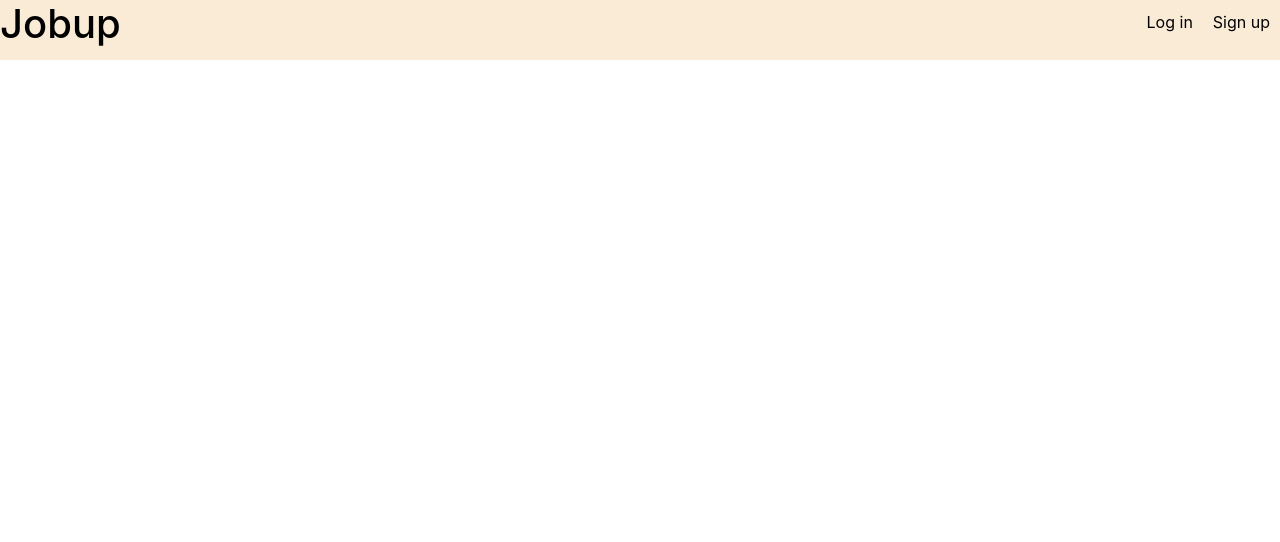
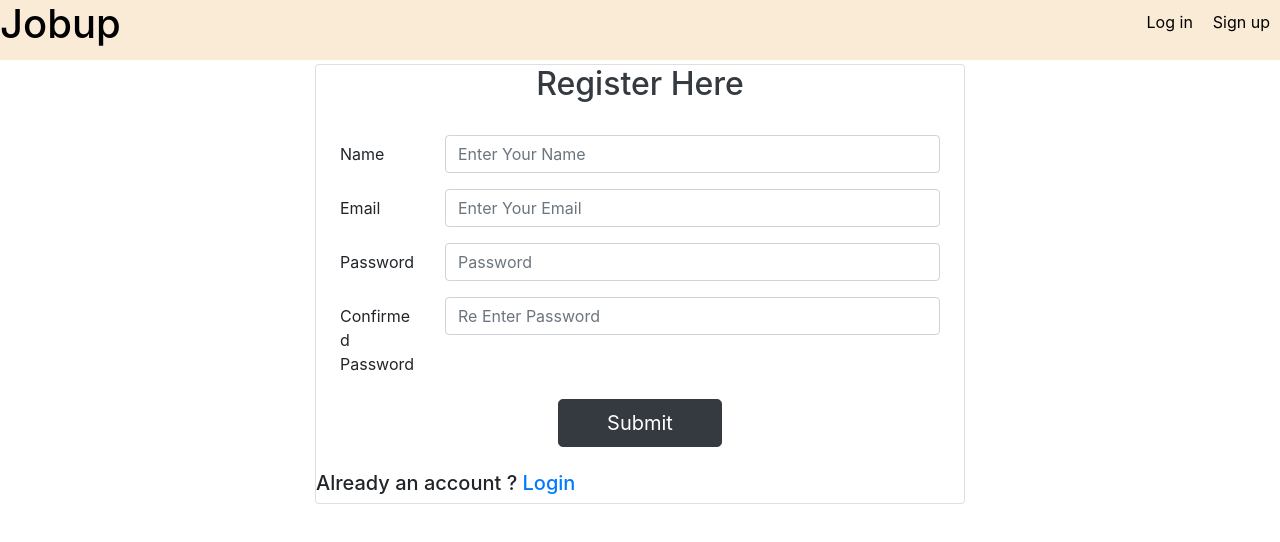
Before and after one commit to raju-ahammad/MERN-Auth-with-google, a React (Create React App) app in the folder client/: page /register in a window 1280 px wide. Shown: the top 542 px of the page. Built offline with nearby package versions, Linux system fonts and the light colour scheme.

Commit message:
implemet active email

```diff
--- a/client/src/Components/body/Body.jsx
+++ b/client/src/Components/body/Body.jsx
@@ -1,12 +1,17 @@
 import React from 'react'
 import { Route, Switch } from 'react-router-dom'
+import ActivationMail from './login/ActivationMail'
 import Login from './login/Login'
+import Register from './login/Register'
 
 const Body = () => {
     return (
         <section>
             <Switch>
                 <Route path="/login" component={ Login } exact />
+                <Route path="/register" component={ Register } exact />
+
+                <Route path="/user/activate/:activation_token" component={ ActivationMail } exact />
             </Switch>
         </section>
     )
--- /dev/null
+++ b/client/src/Components/body/login/ActivationMail.jsx
@@ -0,0 +1,34 @@
+import axios from 'axios'
+import React, { useEffect, useState } from 'react'
+import { useParams } from 'react-router-dom'
+import { showErrorMessage, showSuccessMessage } from '../notification/Notification'
+
+function ActivationEmail() {
+    const {activation_token} = useParams()
+    const [err, setErr] = useState('')
+    const [success, setSuccess] = useState('')
+
+    useEffect(() => {
+        if(activation_token){
+            const activationEmail = async () => {
+                try {
+                    const res = await axios.post('/user/activation', {activation_token})
+                    setSuccess(res.data.msg)
+                    console.log(res);
+                } catch (err) {
+                    err.response.data.msg && setErr(err.response.data.msg)
+                }
+            }
+            activationEmail()
+        }
+    },[activation_token])
+    console.log(success);
+    return (
+        <div className="active_page">
+            {err && showErrorMessage(err)}
+            {success && showSuccessMessage(success)}
+        </div>
+    )
+}
+
+export default ActivationEmail
--- a/client/src/Components/body/login/Login.jsx
+++ b/client/src/Components/body/login/Login.jsx
@@ -69,7 +69,7 @@ const Login = () => {
             <h6> <Link to="/forgot_password">Forgot password</Link> </h6>
         </div>
         </form>
-
+        <h5> Dont have Account ? <Link to="/register"> Register </Link> </h5>
       </div>
     </div>
   </div>
--- /dev/null
+++ b/client/src/Components/body/login/Register.jsx
@@ -0,0 +1,101 @@
+import axios from 'axios'
+import React, { useState } from 'react'
+import { Link } from 'react-router-dom'
+import { showErrorMessage, showSuccessMessage } from '../notification/Notification'
+import { isEmail, isEmpty, isLength, isMatch } from '../notification/Validate'
+
+const initialState = {
+    name: "",
+    email: "",
+    password: "",
+    cf_password: "",
+    err: "",
+    success: ""
+}
+
+const Register = () => {
+    const [user, setUser] = useState(initialState)
+
+    const {name, email, password, cf_password ,err, success } = user
+
+    const userHandleChange = (e) => {
+        const {name, value} = e.target;
+        setUser({...user, [name]:value, err: "", success:""})
+        console.log(user);
+    }
+
+    const onHandleSubmit = async (e) => {
+        e.preventDefault()
+
+
+        if (isEmpty(name) || isEmpty(password || isEmpty(email)))
+                return setUser({...user, err: "please fill in the all fields", success: ""})
+        if (!isEmail(email))
+            return setUser({...user, err: "Invalid Email", success: ""})
+
+        if (isLength(password))
+            return setUser({...user, err: "Password must be atleast 6 letter", success: ""})
+
+        if (!isMatch(password, cf_password))
+            return setUser({...user, err: "Password did not match", success: ""})
+
+        try {
+            const res = await axios.post('/user/register', { name, email, password })
+            setUser({...user, err: "", success: res.data.msg})
+            console.log(res);
+
+        } catch (err) {
+            err.response.data.msg &&
+            setUser({...user, err: err.response.data.msg, success: ""})
+        }
+    }
+
+    return (
+        <div className="mt-1">
+    <div className="container">
+      <div className="card" style={{margin: "auto", width: "650px"}}>
+
+        <div className=" text-center">
+          <h2 className="text-dark">Register Here</h2>
+        </div>
+        { err && showErrorMessage(err) }
+        { success && showSuccessMessage(success) }
+        <form className="form p-4" onSubmit={ onHandleSubmit } >
+        <div className="form-group row">
+            <label htmlFor="name" className="col-sm-2 col-form-label">Name</label>
+            <div className="col-sm-10">
+                <input onChange={userHandleChange} type="name" value={name} name="name" className="form-control" id="name" placeholder="Enter Your Name" />
+            </div>
+        </div>
+        <div className="form-group row">
+            <label htmlFor="email" className="col-sm-2 col-form-label">Email</label>
+            <div className="col-sm-10">
+                <input onChange={userHandleChange} type="email" value={email} name="email" className="form-control" id="email" placeholder="Enter Your Email" />
+            </div>
+        </div>
+
+        <div className="form-group row">
+            <label htmlFor="password" className="col-sm-2 col-form-label">Password</label>
+            <div className="col-sm-10">
+                <input onChange={userHandleChange} type="password" value={password} name="password" className="form-control" id="password" placeholder="Password" />
+            </div>
+        </div>
+        <div className="form-group row">
+            <label htmlFor="cf_password" className="col-sm-2 col-form-label">Confirmed Password</label>
+            <div className="col-sm-10">
+                <input onChange={userHandleChange} type="password" value={cf_password} name="cf_password" className="form-control" id="cf_password" placeholder="Re Enter Password" />
+            </div>
+        </div>
+        <div className="d-flex justify-content-md-between">
+            <button type="submit" className="btn btn-dark btn-lg px-5  m-auto">Submit</button>
+        </div>
+        </form>
+        <h5> Already an account ? <Link to="/login"> Login </Link> </h5>
+
+      </div>
+    </div>
+  </div>
+    )
+}
+
+export default Register
--- /dev/null
+++ b/client/src/Components/body/notification/Validate.js
@@ -0,0 +1,21 @@
+export const isEmpty = value => {
+    if (!value) return true
+    return false
+}
+
+export const isEmail = email => {
+    // eslint-disable-next-line
+    const re = /^(([^<>()[\]\\.,;:\s@\"]+(\.[^<>()[\]\\.,;:\s@\"]+)*)|(\".+\"))@((\[[0-9]{1,3}\.[0-9]{1,3}\.[0-9]{1,3}\.[0-9]{1,3}\])|(([a-zA-Z\-0-9]+\.)+[a-zA-Z]{2,}))$/;
+    return re.test(email);
+}
+
+export const isLength = password => {
+    if (password.length < 6) return true
+    return false
+}
+
+export const isMatch = (password, cf_password) => {
+
+    if (password === cf_password) return true
+    return false
+}
--- a/client/src/Components/header/Header.jsx
+++ b/client/src/Components/header/Header.jsx
@@ -9,7 +9,7 @@ const Header = () => {
             <div className="header-list">
                 <ul>
                     <li> <Link to="/login" >Log in</Link> </li>
-                    <li> <Link to="/signin" >Sign up</Link> </li>
+                    <li> <Link to="/register" >Sign up</Link> </li>
                 </ul>
             </div>
         </header>
```
Also changed, not shown: 2 other files (tests, documents, lock files or other folders).
